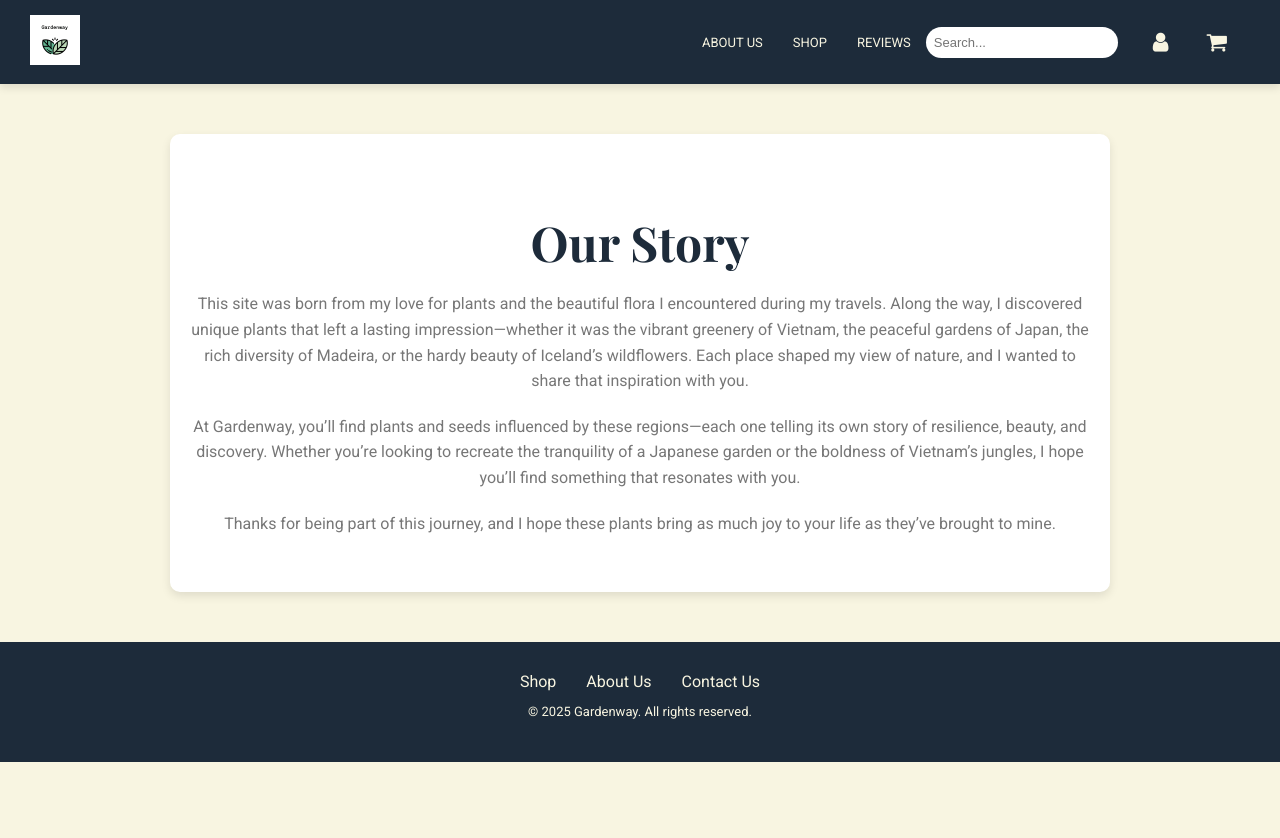
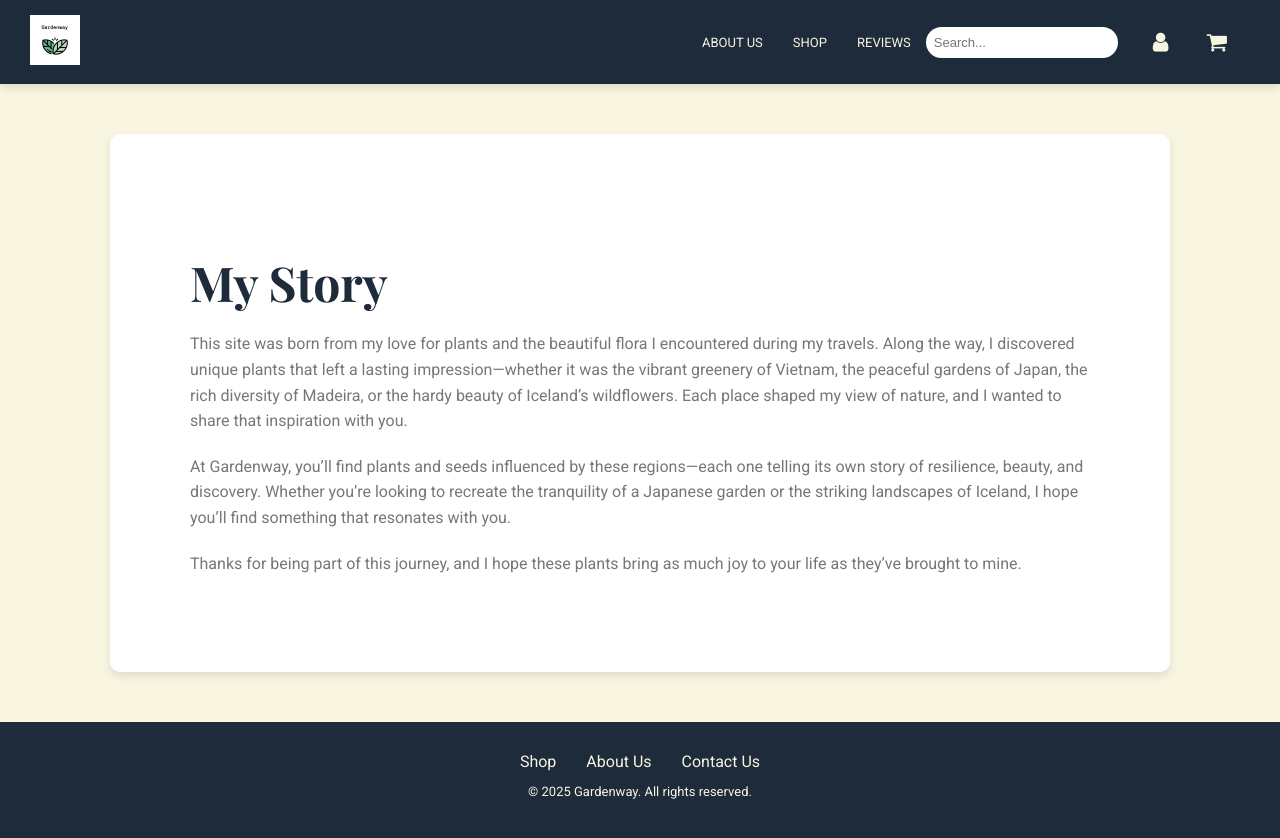
Before and after one commit to nougat-rey/gardenway_frontend, a React (Create React App) app: page /about in a window 1280 px wide. Shown: the top 838 px of the page. Before the commit the page ends 800 px from the top, so only its background shows below. Built offline with nearby package versions, Linux system fonts and the light colour scheme.

Commit message:
Update text for about us

```diff
--- a/src/components/AboutUs.css
+++ b/src/components/AboutUs.css
@@ -7,8 +7,8 @@
 .about-us-container {
   max-width: 900px;
   margin: 0 auto;
-  padding: 40px 20px;
-  text-align: center;
+  padding: 80px 80px;  /* Increased padding on left and right for more space */
+  text-align: left;
   background-color: #fff;
   border-radius: 10px;
   box-shadow: 0 4px 10px rgba(0, 0, 0, 0.1);
--- a/src/components/AboutUs.js
+++ b/src/components/AboutUs.js
@@ -5,12 +5,12 @@ import './AboutUs.css';  // Import the updated CSS file
 const AboutUs = () => {
   return (
     <div className="about-us-container">
-      <h2 className="about-title">Our Story</h2>
+      <h2 className="about-title">My Story</h2>
         <p className="about-description">
             This site was born from my love for plants and the beautiful flora I encountered during my travels. Along the way, I discovered unique plants that left a lasting impression—whether it was the vibrant greenery of Vietnam, the peaceful gardens of Japan, the rich diversity of Madeira, or the hardy beauty of Iceland’s wildflowers. Each place shaped my view of nature, and I wanted to share that inspiration with you.
         </p>
         <p className="about-description">
-            At Gardenway, you’ll find plants and seeds influenced by these regions—each one telling its own story of resilience, beauty, and discovery. Whether you’re looking to recreate the tranquility of a Japanese garden or the boldness of Vietnam’s jungles, I hope you’ll find something that resonates with you.
+            At Gardenway, you’ll find plants and seeds influenced by these regions—each one telling its own story of resilience, beauty, and discovery. Whether you’re looking to recreate the tranquility of a Japanese garden or the striking landscapes of Iceland, I hope you’ll find something that resonates with you.
         </p>
         <p className="about-description">
             Thanks for being part of this journey, and I hope these plants bring as much joy to your life as they’ve brought to mine.
```
